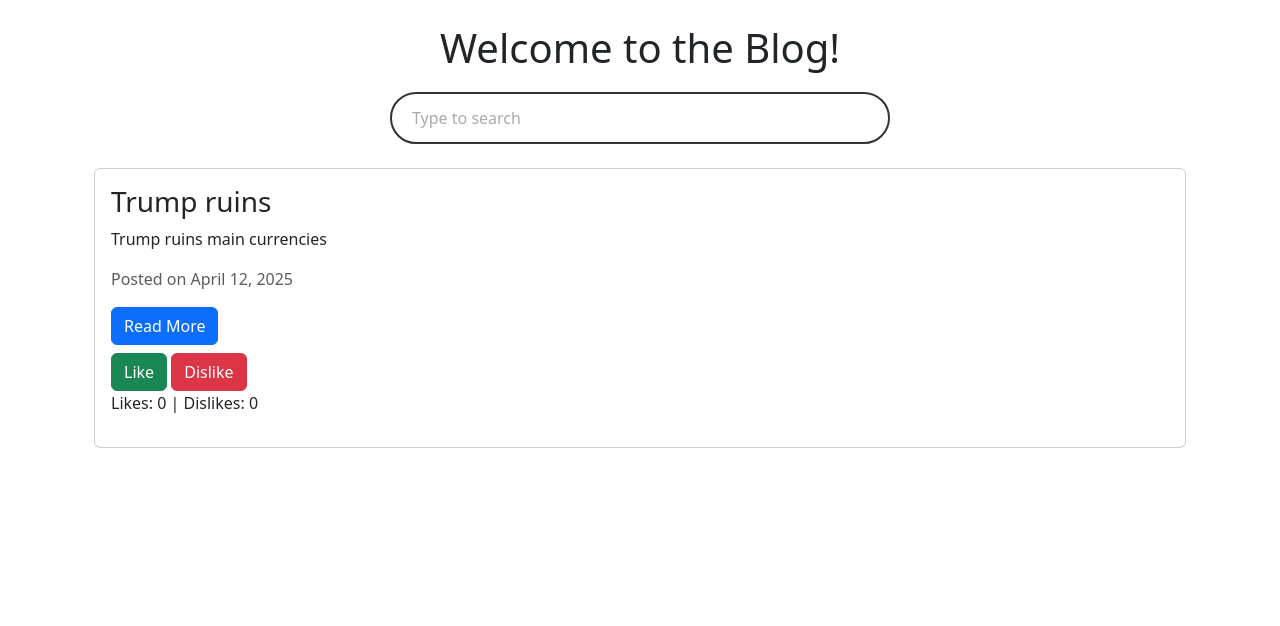
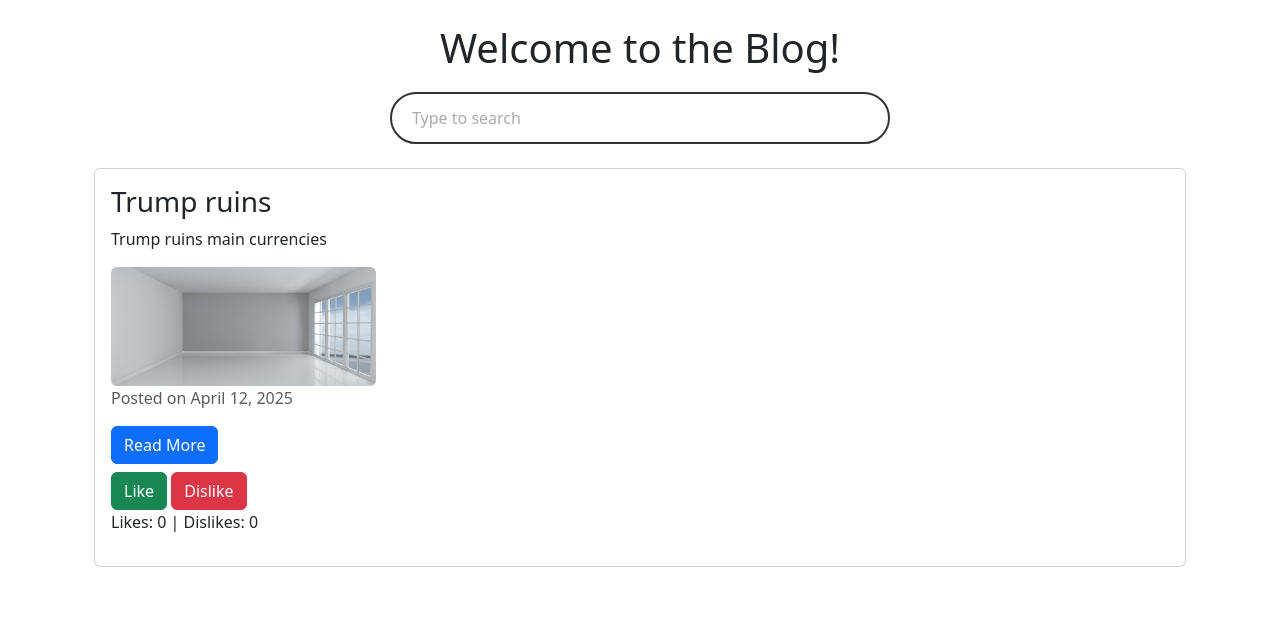
Before and after one commit to boiko88/django_crypto, a Django app: page /blog in a window 1280 px wide. Shown: the part 56-682 px from the top of the page. Run offline with Django 5.2, Linux system fonts and the light colour scheme; a user stored in the database is signed in; data comes from the database, SQL or seed files in the repository; both versions use the stored data as it was after the commit; data that the repository does not hold is empty.

Commit message:
added a default picture for blogs

```diff
--- a/blog/models.py
+++ b/blog/models.py
@@ -7,6 +7,7 @@ class Blog(models.Model):
     title = models.CharField(max_length=256)
     body_text = models.TextField(max_length=5000)
     slug = models.SlugField(unique=True, blank=True)
+    blog_picture = models.ImageField(upload_to='blogs/', default='blogs/default_blog.jpeg')
     created_at = models.DateTimeField(auto_now_add=True)
     updated_at = models.DateTimeField(auto_now=True)
 
--- a/templates/blog.html
+++ b/templates/blog.html
@@ -19,6 +19,9 @@
                     <div class="card-body text-start">
                         <h3>{{ blog.title }}</h3>
                         <p>{{ blog.body_text|truncatewords:30 }}</p>
+                        <div class="col-md-3">
+                            <img src="{{ blog.blog_picture.url }}" alt="Blog Image" class="img-fluid rounded">
+                        </div>
                         <p class="text-muted">Posted on {{ blog.created_at|date:"F j, Y" }}</p>
                         <a href="#" class="btn btn-primary">Read More</a>
 
--- a/users/models.py
+++ b/users/models.py
@@ -6,7 +6,7 @@ User = get_user_model()
 
 class Profile(models.Model):
     user = models.OneToOneField(User, on_delete=models.CASCADE)
-    profile_picture = models.ImageField(upload_to='profiles/', default='profiles/default_profile.jpeg')
+    profile_picture = models.ImageField(upload_to='profiles/', default='profiles/default_profile.jpg')
 
     def __str__(self):
         return f"{self.user.username}'s Profile"
```
Also changed, not shown: blog/migrations/0003_blog_blog_picture.py (added), db.sqlite3, media/blogs/default_blog.jpeg (added), users/migrations/0003_alter_profile_profile_picture.py (added).
